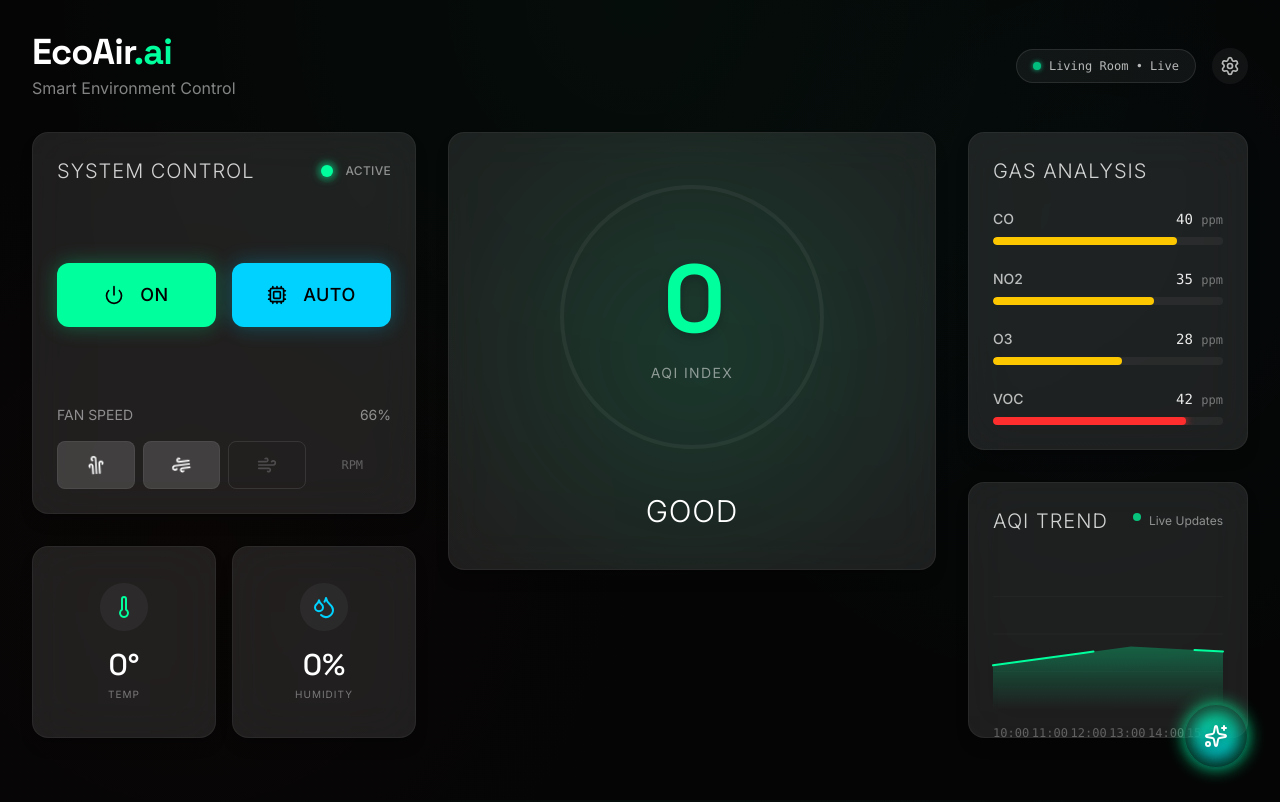
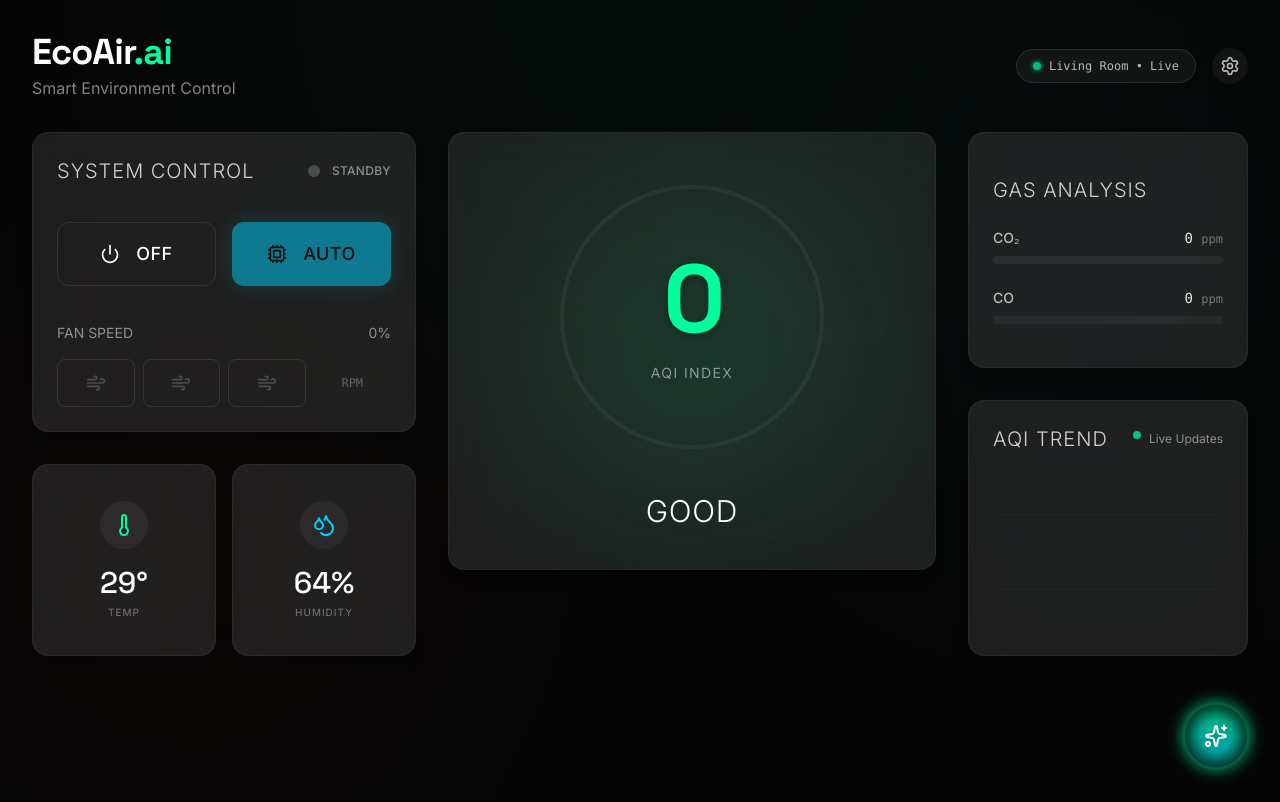
Before and after one commit to B-Acharekar/ecoair-web, a Next.js app: page /dashboard in a window 1280 px wide. Built offline with nearby package versions, Linux system fonts and the light colour scheme.

Commit message:
Fix in dashbaord

```diff
--- a/app/dashboard/page.tsx
+++ b/app/dashboard/page.tsx
@@ -13,11 +13,19 @@ import { AssistantOrb } from "@/components/assistant/AssistantOrb";
 import { DeviceSetupModal } from "@/components/setup/DeviceSetupModal";
 import { Settings } from "lucide-react";
 
-// Keep mock as fallback
+// Mock fallback
 import { data as initialData } from "@/lib/mock";
 
+type SensorPayload = {
+  temperature: number;
+  humidity: number;
+  mq135_raw: number;
+  mq7_raw: number;
+};
+
 export default function Dashboard() {
-  const [sensorData, setSensorData] = useState<any>(null);
+  const [sensorData, setSensorData] = useState<SensorPayload | null>(null);
+  const [aqiHistory, setAqiHistory] = useState<number[]>([]);
 
   const [purifierOn, setPurifierOn] = useState(initialData.purifierOn);
   const [isAuto, setIsAuto] = useState<boolean>(
@@ -26,7 +34,9 @@ export default function Dashboard() {
   const [fanSpeed, setFanSpeed] = useState(initialData.fanSpeed);
   const [showSetup, setShowSetup] = useState(false);
 
-  // 🔥 Fetch ESP32 data every 5 sec
+  // ==============================
+  // FETCH DATA
+  // ==============================
   useEffect(() => {
     const fetchData = async () => {
       try {
@@ -43,10 +53,94 @@ export default function Dashboard() {
     return () => clearInterval(interval);
   }, []);
 
-  // Use live data if available, otherwise fallback to mock
-  const activeAQI = sensorData?.mq135 ?? initialData.aqi;
-  const temperature = sensorData?.temp ?? initialData.temperature;
-  const humidity = sensorData?.hum ?? initialData.humidity;
+  // ==============================
+  // RAW VALUES
+  // ==============================
+  const temperature =
+    sensorData?.temperature ?? initialData.temperature;
+  const humidity =
+    sensorData?.humidity ?? initialData.humidity;
+
+  const mq135Raw = sensorData?.mq135_raw ?? 0;
+  const mq7Raw = sensorData?.mq7_raw ?? 0;
+
+  // ==============================
+  // SENSOR CONVERSION
+  // ==============================
+
+  const mq135Voltage = (mq135Raw / 4095) * 3.3;
+  const mq7Voltage = (mq7Raw / 4095) * 3.3;
+
+  // Approximate PPM models (basic estimation curves)
+  const co2ppm = Math.round(mq135Voltage * 400); // ~400–2000 ppm
+  const coppm = Math.round(mq7Voltage * 100);    // ~0–300 ppm
+
+  // ==============================
+  // AQI CALCULATION
+  // ==============================
+
+  const co2Index = Math.min((co2ppm / 2000) * 250, 250);
+  const coIndex = Math.min((coppm / 300) * 250, 250);
+
+  const activeAQI = Math.round(co2Index + coIndex);
+
+  // ==============================
+  // AQI LEVEL
+  // ==============================
+
+  let level = "Good";
+  if (activeAQI > 300) level = "Hazardous";
+  else if (activeAQI > 200) level = "Very Poor";
+  else if (activeAQI > 150) level = "Poor";
+  else if (activeAQI > 100) level = "Moderate";
+
+  // ==============================
+  // DOMINANT GAS
+  // ==============================
+
+  const dominantGas =
+    co2ppm > coppm
+      ? { name: "CO₂", value: co2ppm }
+      : { name: "CO", value: coppm };
+
+  // ==============================
+  // TREND HISTORY (Real, not random)
+  // ==============================
+
+  useEffect(() => {
+    if (!activeAQI) return;
+
+    setAqiHistory((prev) => {
+      const updated = [...prev, activeAQI];
+      return updated.slice(-12); // keep last 12 readings
+    });
+  }, [activeAQI]);
+
+  const trendData = aqiHistory.map((value, index) => ({
+    time: index.toString(),
+    value,
+  }));
+
+  // ==============================
+  // AUTO PURIFIER LOGIC
+  // ==============================
+
+  useEffect(() => {
+    if (!isAuto) return;
+
+    if (activeAQI > 200) {
+      setPurifierOn(true);
+      setFanSpeed(3);
+    } else if (activeAQI > 120) {
+      setPurifierOn(true);
+      setFanSpeed(2);
+    } else if (activeAQI > 80) {
+      setPurifierOn(true);
+      setFanSpeed(1);
+    } else {
+      setPurifierOn(false);
+    }
+  }, [activeAQI, isAuto]);
 
   return (
     <main className="min-h-screen p-4 sm:p-8 pb-32">
@@ -58,7 +152,9 @@ export default function Dashboard() {
             <h1 className="text-4xl font-display font-bold text-white tracking-tight">
               EcoAir<span className="text-primary">.ai</span>
             </h1>
-            <p className="text-white/50 mt-1">Smart Environment Control</p>
+            <p className="text-white/50 mt-1">
+              Smart Environment Control
+            </p>
           </div>
 
           <div className="flex items-center gap-4">
@@ -83,10 +179,10 @@ export default function Dashboard() {
           )}
         </AnimatePresence>
 
-        {/* Main Grid */}
+        {/* Grid */}
         <div className="grid grid-cols-1 lg:grid-cols-12 gap-8">
 
-          {/* Left Column */}
+          {/* Left */}
           <div className="lg:col-span-4 space-y-8 flex flex-col">
             <div className="flex-1 min-h-[300px]">
               <PurifierControls
@@ -107,28 +203,32 @@ export default function Dashboard() {
             </div>
           </div>
 
-          {/* Center Column */}
+          {/* Center */}
           <div className="lg:col-span-5 min-h-[500px]">
             <AQIHero
               aqi={activeAQI}
-              level={initialData.level}
+              level={level}
             />
           </div>
 
-          {/* Right Column */}
+          {/* Right */}
           <div className="lg:col-span-3 space-y-8 flex flex-col">
             <div className="flex-1">
-              <PollutantDominance gases={initialData.gases} />
+              <PollutantDominance
+                gases={[
+                  { name: "CO₂", value: co2ppm },
+                  { name: "CO", value: coppm },
+                ]}
+              />
             </div>
 
             <div className="h-64">
-              <AQITrendChart data={initialData.trend} />
+              <AQITrendChart data={trendData} />
             </div>
           </div>
 
         </div>
 
-        {/* Assistant */}
         <AssistantOrb />
       </div>
     </main>
--- a/components/dashboard/AQITrendChart.tsx
+++ b/components/dashboard/AQITrendChart.tsx
@@ -5,8 +5,8 @@ import { useState } from "react";
 import { motion, AnimatePresence } from "framer-motion";
 
 interface TrendPoint {
-    timestamp: string;
-    aqi: number;
+    time: string;
+    value: number;
 }
 
 interface AQITrendChartProps {
@@ -16,12 +16,12 @@ interface AQITrendChartProps {
 export function AQITrendChart({ data }: AQITrendChartProps) {
     const [hoveredIndex, setHoveredIndex] = useState<number | null>(null);
 
-    const maxAQI = Math.max(...data.map(d => d.aqi), 100) * 1.2; // Add some headroom
+    const maxAQI = Math.max(...data.map(d => d.value), 100) * 1.2; // Add some headroom
 
     // Normalize points for SVG (0-100 coordinate system)
     const points = data.map((d, i) => {
         const x = (i / (data.length - 1)) * 100;
-        const y = 100 - (d.aqi / maxAQI) * 100;
+        const y = 100 - (d.value / maxAQI) * 100;
         return { x, y, ...d };
     });
 
@@ -121,8 +121,8 @@ export function AQITrendChart({ data }: AQITrendChartProps) {
                                 bottom: `${100 - points[hoveredIndex].y + 10}%`
                             }}
                         >
-                            <div className="font-bold text-primary">{points[hoveredIndex].aqi} AQI</div>
-                            <div className="text-white/50">{points[hoveredIndex].timestamp}</div>
+                            <div className="font-bold text-primary">{points[hoveredIndex].value} AQI</div>
+                            <div className="text-white/50">{points[hoveredIndex].time}</div>
                         </motion.div>
                     )}
                 </AnimatePresence>
@@ -136,7 +136,7 @@ export function AQITrendChart({ data }: AQITrendChartProps) {
                         className="cursor-default"
                         animate={{ color: hoveredIndex === i ? "var(--primary)" : "rgba(255,255,255,0.3)" }}
                     >
-                        {d.timestamp}
+                        {d.time}
                     </motion.span>
                 ))}
             </div>
--- a/components/dashboard/PollutantDominance.tsx
+++ b/components/dashboard/PollutantDominance.tsx
@@ -3,33 +3,47 @@
 import { GlassCard } from "@/components/ui/GlassCard";
 import { motion } from "framer-motion";
 
+interface Gas {
+    name: string;
+    value: number;
+}
+
 interface PollutantDominanceProps {
-    gases: Record<string, number>;
+    gases: Gas[];
 }
 
 export function PollutantDominance({ gases }: PollutantDominanceProps) {
-    // Find max value to normalize bars
-    const maxVal = Math.max(...Object.values(gases), 50); // Minimum scale of 50
+
+    const maxVal = Math.max(...gases.map(g => g.value), 50);
 
     return (
         <GlassCard className="p-6 h-full flex flex-col justify-center">
-            <h3 className="text-xl font-light text-white mb-6 uppercase tracking-wider opacity-80">Gas Analysis</h3>
+            <h3 className="text-xl font-light text-white mb-6 uppercase tracking-wider opacity-80">
+                Gas Analysis
+            </h3>
+
             <div className="space-y-6">
-                {Object.entries(gases).map(([name, value], i) => (
+                {gases.map(({ name, value }, i) => (
                     <div key={name} className="relative group">
                         <div className="flex justify-between text-sm mb-2">
                             <span className="text-white/70 font-medium">{name}</span>
-                            <span className="text-white/90 font-mono">{value} <span className="text-xs text-white/40">ppm</span></span>
+                            <span className="text-white/90 font-mono">
+                                {value} <span className="text-xs text-white/40">ppm</span>
+                            </span>
                         </div>
+
                         <div className="h-2 bg-white/5 rounded-full overflow-hidden">
                             <motion.div
                                 initial={{ width: 0 }}
                                 animate={{ width: `${(value / maxVal) * 100}%` }}
                                 transition={{ duration: 1, delay: i * 0.1 }}
-                                className={`h-full rounded-full transition-shadow duration-500 ${value > 40 ? 'bg-accent shadow-[0_0_10px_var(--accent)]' :
-                                        value > 25 ? 'bg-yellow-400' :
-                                            'bg-primary'
-                                    }`}
+                                className={`h-full rounded-full ${
+                                    value > 40
+                                        ? "bg-accent shadow-[0_0_10px_var(--accent)]"
+                                        : value > 25
+                                        ? "bg-yellow-400"
+                                        : "bg-primary"
+                                }`}
                             />
                         </div>
                     </div>
```
